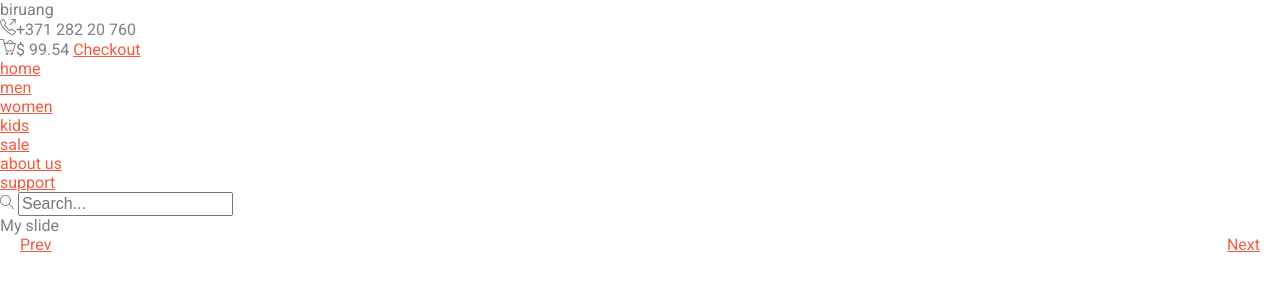
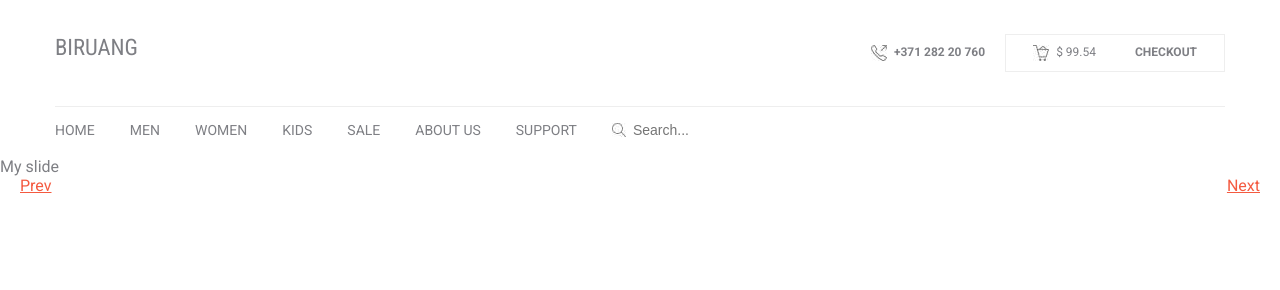
Before and after one commit to Alehandro231/im-BIRUANG, a plain HTML site: page docs/index.html in a window 1280 px wide. Drawn offline with Linux system fonts and the light colour scheme.

Commit message:
стилизация шапки сайта закончена

```diff
--- a/docs/style.css
+++ b/docs/style.css
@@ -94,3 +94,110 @@ img{
     display: table;
 }
 /* --------------- /базовые настройки ---------*/
+
+/* Стилизация верхнего header | лого контакты корзина */
+
+.center-block-main {
+    max-width: 1170px;
+    margin: 0 auto;
+}
+
+.header-top {
+    padding: 34px 0;
+    border-bottom: 1px solid #eee;
+}
+
+.logo {
+    float: left;
+    font-size: 1.416em;
+    font-family: 'Roboto Condensed', sans-serif;
+    text-transform: uppercase;
+}
+
+.contact-basket {
+    float: right;
+}
+
+.contact-basket p {
+    float: left;
+    font-size: 0.75em;
+    font-weight: 700;
+}
+
+.contact-basket p img {
+    vertical-align: middle;
+    margin-right: 7px;
+}
+
+.contact-basket p span {
+    font-weight: 400;
+}
+
+.header-phone {
+    padding-top: 11px;
+}
+
+.header-basket {
+    border: 1px solid #eee;
+    padding: 10px 27px;
+    margin-left: 20px;
+}
+
+.header-basket a {
+    text-transform: uppercase;
+    color: #7e7f84;
+    text-decoration: none;
+    margin-left: 36px;
+}
+
+.header-basket a:hover {
+    color: #f45a40;
+}
+
+/* #/Стилизация верхнего header | лого контакты корзина */
+/* Стилизация нижнего header | меню поиск */
+
+.header-bottom {
+    padding: 15px 0;
+}
+
+.header-bottom .menu {
+    float: left;
+}
+
+.header-bottom .menu li {
+    float: left;
+    text-transform: uppercase;
+    margin-right: 35px;
+    font-size: 0.875em;
+}
+
+.header-bottom .menu li a {
+    color: #7e7f84;
+    text-decoration: none;
+    font-weight: 400;
+}
+
+.header-bottom .menu li:hover a {
+    color: #f45a40;
+}
+
+.header-bottom .search-block {
+    float: left;
+    margin-top: -2px;
+}
+
+.header-bottom .search-block .search-btn {
+    float: left;
+    margin: 3px 5px 0 0;
+}
+
+.header-bottom .search-block .search {
+    float: left;
+    color:  #7e7f84;
+    font-size: 0.875em;
+    border: none;
+    line-height: 1.4;
+}
+
+/* #/Стилизация нижнего header | меню поиск */
```
